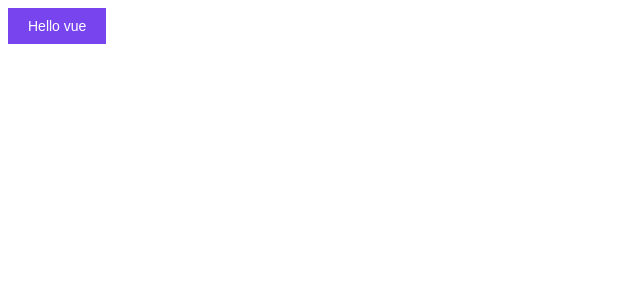
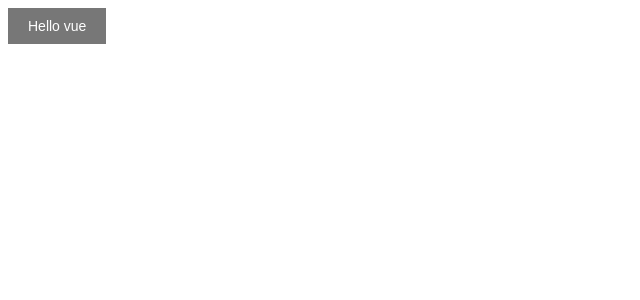
Before and after one commit to peoray/vue-button, a Vue app: page / in a window 1280 px wide. Shown: the top 300 px of the page, without its empty margins (0-640 px from the left). Built offline with nearby package versions, Linux system fonts and the light colour scheme.

Commit message:
feature/add label with slot

```diff
--- a/src/App.vue
+++ b/src/App.vue
@@ -1,16 +1,16 @@
 <template>
   <div id="app">
-    <app-button>Hello vue</app-button>
+    <app-button disabled>Hello vue</app-button>
   </div>
 </template>
 
 <script>
-import Button from "./components/PButton";
+import appButton from "./components/PButton";
 
 export default {
   name: "app",
   components: {
-    "app-button": Button
+    "app-button": appButton
   }
 };
 </script>
--- a/src/components/PButton.vue
+++ b/src/components/PButton.vue
@@ -1,9 +1,9 @@
 <template>
-  <div>
-    <button class="btn" :class="classObject">
-      <slot></slot>
-    </button>
-  </div>
+  <!-- <div> -->
+  <button class="btn" :class="classObject">
+    <slot></slot>
+  </button>
+  <!-- </div> -->
 </template>
 
 <script>
```
